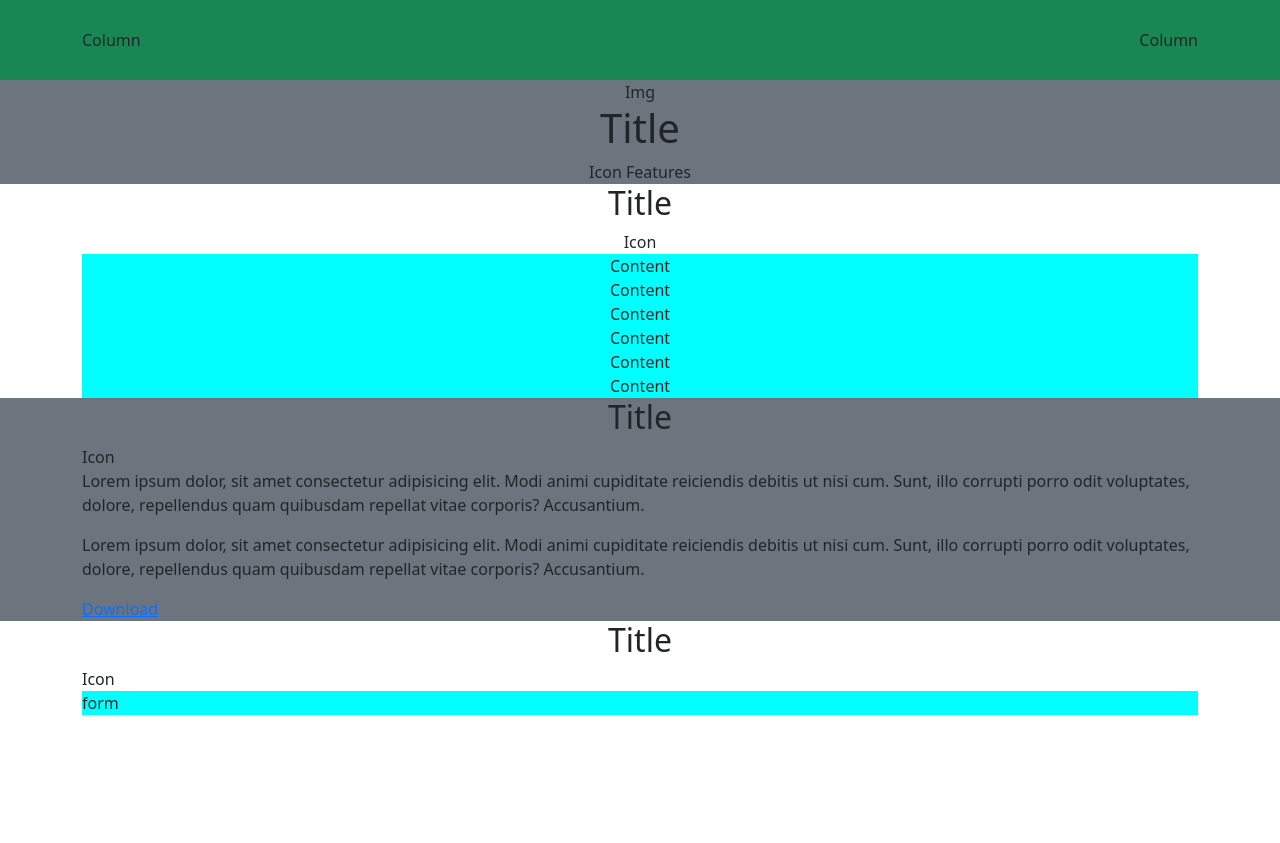
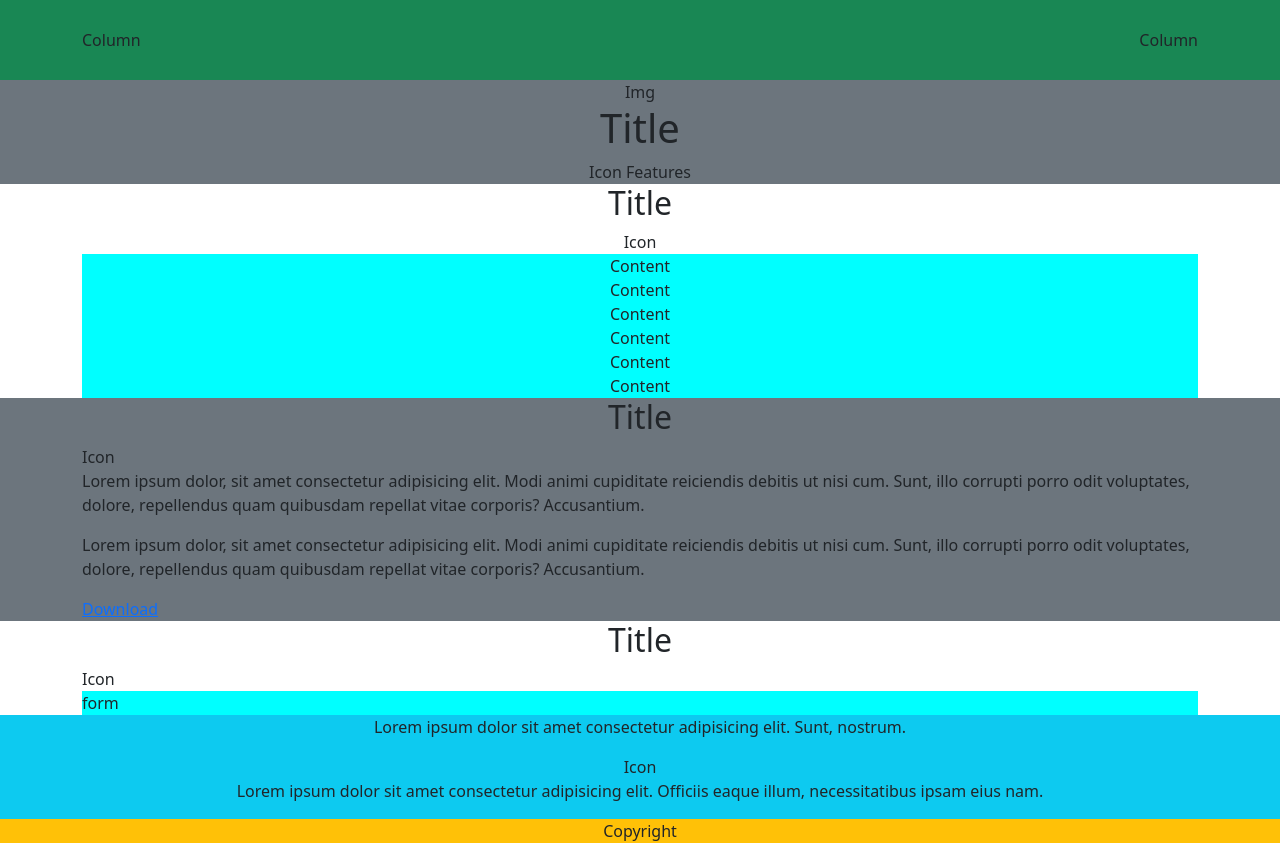
Before and after one commit to Chiaravalle04/html-css-bootstrap-freelancer, a plain HTML site: page index.html in a window 1280 px wide. Before the commit the page ends 800 px from the top, so only its background shows below. Drawn offline with nearby package versions, Linux system fonts and the light colour scheme.

Commit message:
add footer (layout)

```diff
--- a/index.html
+++ b/index.html
@@ -176,11 +176,21 @@
 
         </main>
 
-        <footer>
+        <footer class="conteiner-fluid bg-info text-center"> <!--Inizio Footer-->
 
+            <p>Lorem ipsum dolor sit amet consectetur adipisicing elit. Sunt, nostrum.</p>
 
+            Icon
 
-        </footer>
+            <p>Lorem ipsum dolor sit amet consectetur adipisicing elit. Officiis eaque illum, necessitatibus ipsam eius nam.</p>
+
+            <section id="copyright" class="conteiner-fluid bg-warning"> <!--Copyright-->
+
+                <span class="text-center">Copyright</span>
+
+            </section> <!--Fine Copyright-->
+
+        </footer> <!--Fine Footer-->
 
     </body>
 
```
